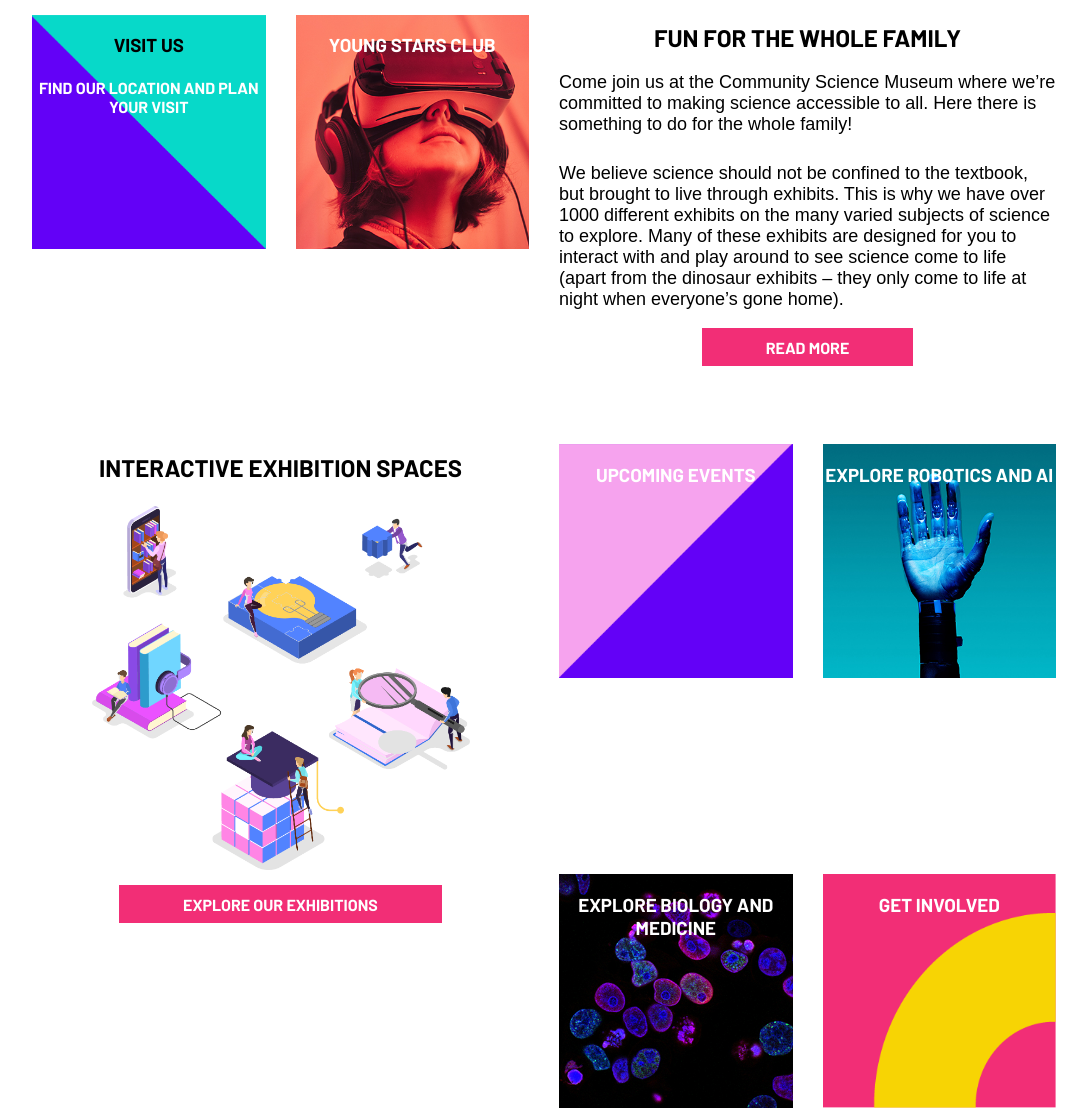
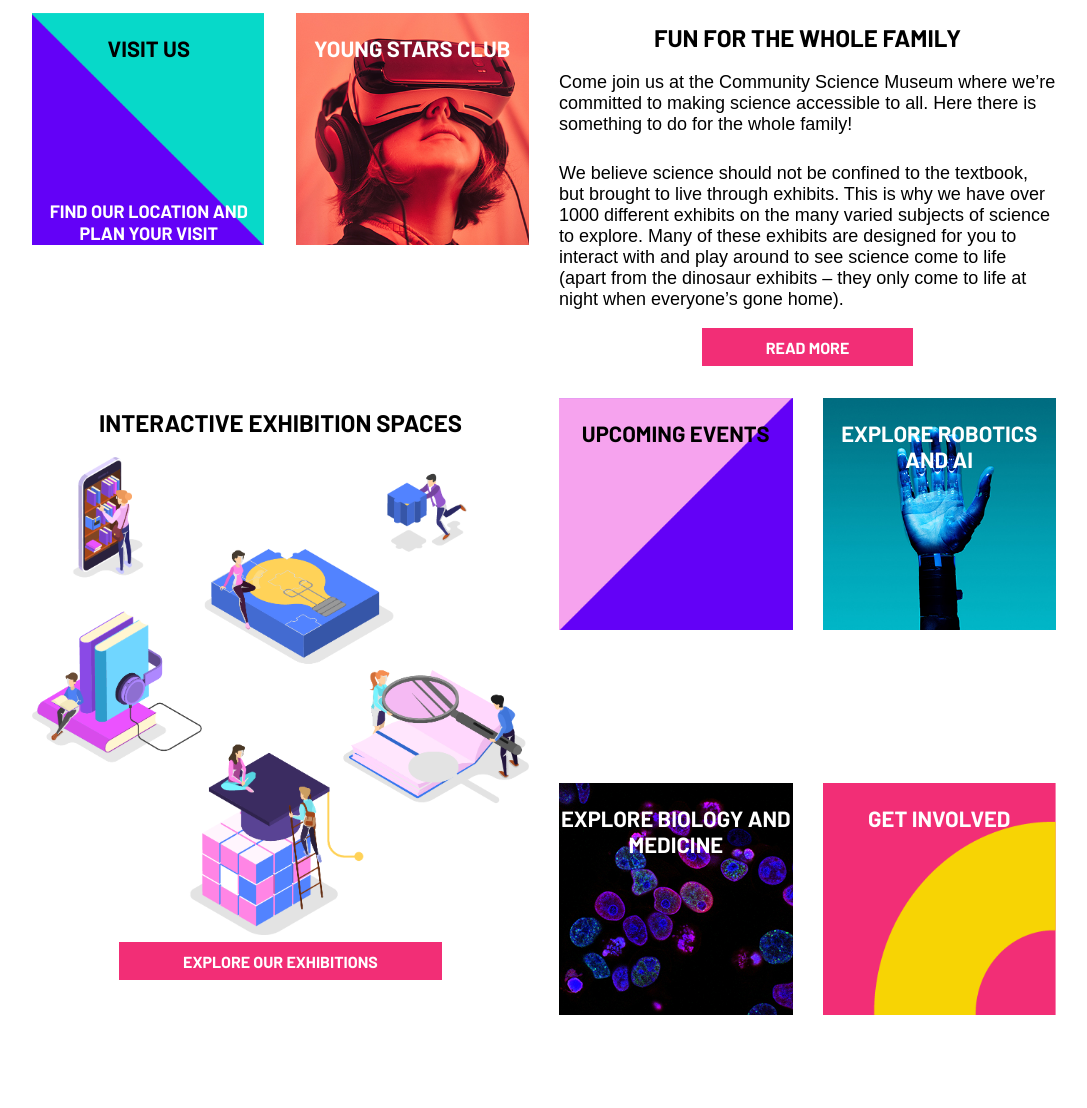
Before and after one commit to dahltina/community-science-museum, a plain HTML site: page index.html in a window 1280 px wide. Shown: the part 487-1595 px from the top of the page, without its empty margins (96-1183 px from the left). Drawn offline with Linux system fonts and the light colour scheme; a web font is replaced by a local one.

Commit message:
index page layout for laptops / desktop

```diff
--- a/CSS/index.css
+++ b/CSS/index.css
@@ -166,17 +166,38 @@ a.btn-main, .btn {
 /* ----- main content ----- */
 
 .cta-box {
-    display: flex;
-    justify-content: center;
-    width: 100%;
+    /* display: flex;
+    justify-content: center; */
+    position: relative;
     background: no-repeat url(/images/squares-1.png);
     background-size: contain;
-    max-width: 378px;
-    height: 378px;
+    width: 100%;
+    height: 0;
+    padding-top: 99.5%;
+    /* background-size: 100% auto; */
+    /* max-width: 378px;
+    height: 378px;  */
     margin: 10px auto;
-    resize: both;
     text-align: center;
-    margin-top: 5%;
+}
+
+.h3-main, .h4-main {
+    position: absolute;
+    top: 0;
+    left:0;
+    right:0;
+    margin-left:auto;
+    margin-right:auto;
+    font-size: 22px;
+}
+
+.black {
+    color: var(--black);
+}
+
+.h4-main {
+    top: 70%;
+    font-size: 18px;
 }
 
 .two {
@@ -186,7 +207,14 @@ a.btn-main, .btn {
 
 .three {
     background: no-repeat url(/images/exhibitions-illustration.png);
-    background-size: 100% auto;
+    background-size: contain;
+    width: 100%;
+    height: 0;
+    padding-top: 99.5%;
+    /* background-size: 100% auto;
+    width: 100%;
+    max-width: 750px;
+    height: 750px; */
 }
 
 .four {
@@ -426,7 +454,7 @@ textarea:focus {
     .four {grid-area: 2 / 3 / 3 / 4;}
 
     .exhibitions-box {
-        grid-column: 1 / 4;
+        grid-area: 2 / 1 / 4 / 3;
         max-width: 800px;
     }
 
--- a/index.html
+++ b/index.html
@@ -51,8 +51,8 @@
 
                 <div class="cta-box visit">
                     <a href="visit-us.html">
-                        <h3>Visit us</h3>
-                        <h4 class="h4-main">Find our location and plan your visit</h4>
+                        <h3 class="h3-main black">Visit us</h3>
+                        <h4 class="h4-main">Find our location and <nobr>plan your visit</nobr></h4>
                     </a>
                 </div>
 
@@ -64,14 +64,14 @@
 
                 <div class="exhibitions-box">
                     <h2>Interactive Exhibition spaces</h2>
-                    <div class="cta-box three"></div>
+                    <div class="three"></div>
                     <a class="btn" href="exhibitions.html">explore our exhibitions</a>
                 </div>
 
 
                 <div class="cta-box four">
                     <a href="events.html">
-                        <h3 class="h3-main">Upcoming events</h3>
+                        <h3 class="h3-main black">Upcoming events</h3>
                     </a>
                 </div>
 
```
